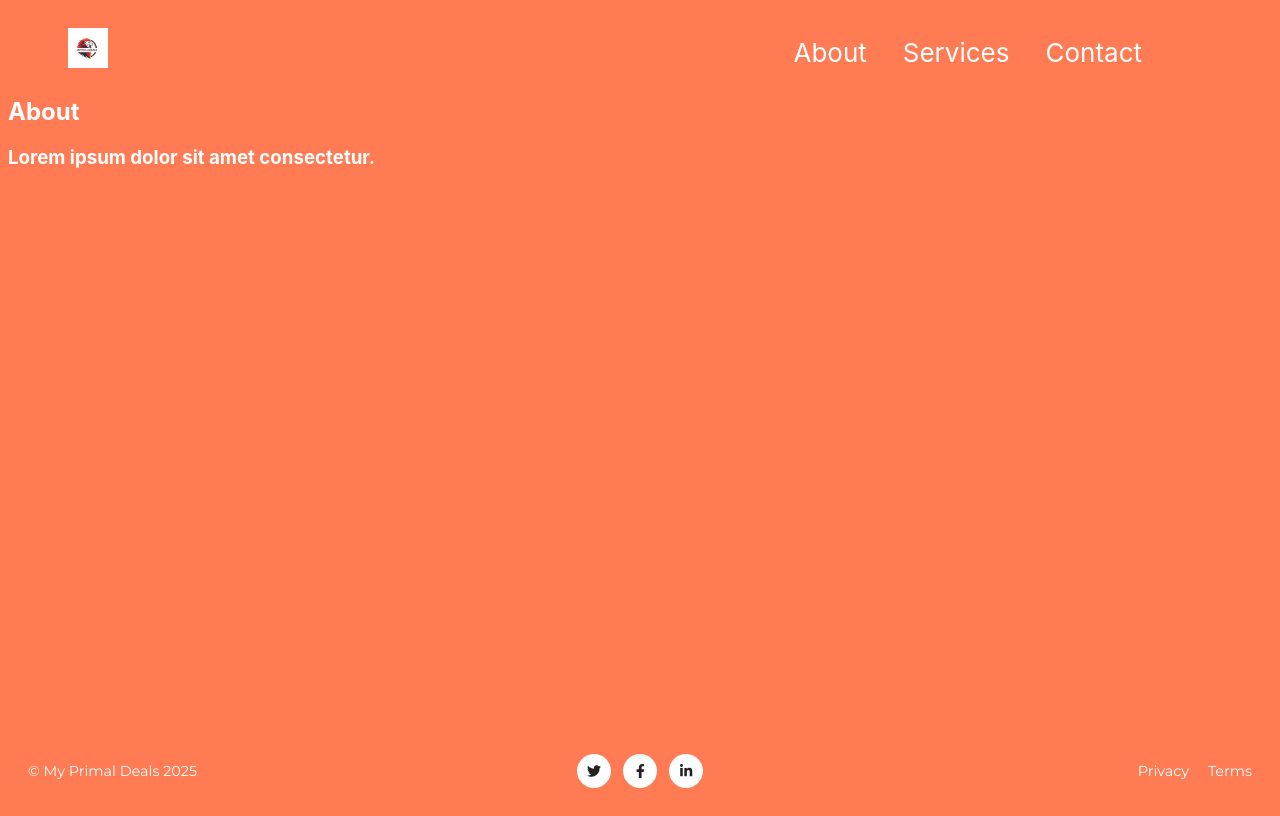
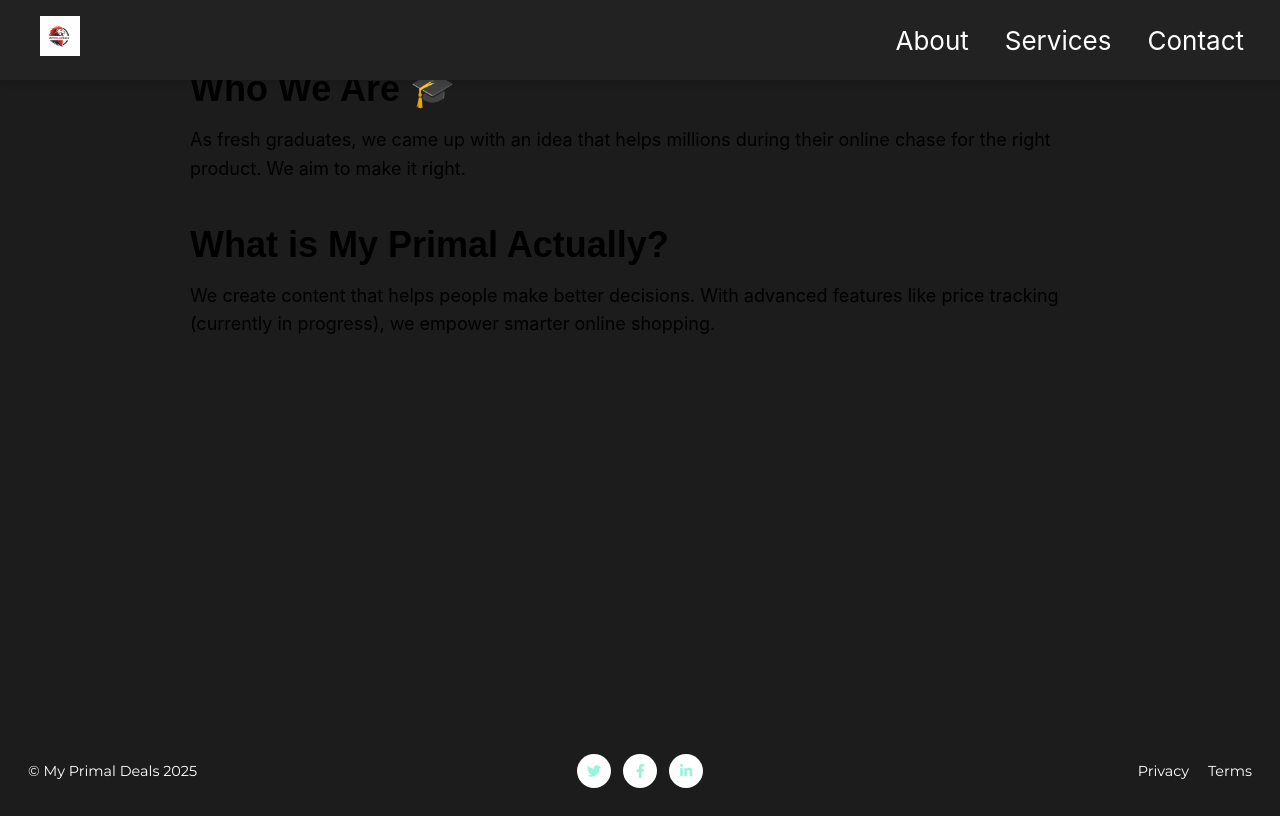
Before and after one commit to RizyyRx/my-primal-deals, a Flask app: page /about in a window 1280 px wide. Run offline with Flask 3, Linux system fonts and the light colour scheme; parts of the project's set-up code (start-up, migrations or seed data) failed here and were passed over; some libraries are stand-ins or nearby versions; some web fonts are replaced.

Commit message:
Added AMP stories, changed theme and added some contents

```diff
--- a/blueprints/home.py
+++ b/blueprints/home.py
@@ -22,3 +22,7 @@ def contact():
 @bp.route('/signup')
 def signup():
    return render_template('_signup.html')
+
+@bp.route('/stories')
+def stories():
+   return render_template('stories.html')
--- /dev/null
+++ b/static/css/about.css
@@ -0,0 +1,24 @@
+.about {
+  padding: 60px 20px;
+  max-width: 900px;
+  margin: 0 auto;
+  font-family: var(--font-family);
+  color: var(--secondary-color);
+}
+
+.about__section {
+  margin-bottom: 40px;
+}
+
+.about__title {
+  font-size: 36px;
+  font-family: var(--font-family-bold);
+  margin-bottom: 16px;
+  color: #000;
+}
+
+.about__text {
+  font-size: 18px;
+  line-height: 1.6;
+  color: #000;
+}
--- a/static/css/base.css
+++ b/static/css/base.css
@@ -7,9 +7,9 @@
   src: url(../fonts/Inter_28pt-Bold.ttf);
 }
 :root {
-  --primary-color: #ff7b54;
-  --secondary-color: #fff;
-  --ternary-color: #000;
+  --primary-color:  #99f2da;
+  --secondary-color:  #1d1c1c;
+  --ternary-color: #ffffff;
   --button-primary-bg-color: var(--secondary-color);
   --button-secondary-bg-color: var(--primary-color);
   --button-primary-text-color: var(--primary-color);
@@ -44,7 +44,7 @@ p, h1 {
 }
 .body--secondary {
   background-color: var(--secondary-color);
-  color: var(--primary-color);
+  color: var(--ternary-color);
 }
 /*Locating the fill in svg using path */
 .body--secondary svg path {
@@ -55,13 +55,24 @@ p, h1 {
 }
 /* header/nav styles **/
 .header {
-  display: grid;
-  grid-template-columns: 1fr 1fr 34px;
-  grid-template-rows: 1fr;
-  grid-template-areas: "logo nav image";
+  display: flex;
+  justify-content: space-between;
   align-items: center;
-  padding: 0 60px;
-  margin-top: 20px;
+  padding: 0 40px; /* horizontal spacing inside header */
+  height: 80px;
+
+  background-color: #111;  /* near black */
+  color: white;
+  width: 100%;
+  position: fixed;
+  top: 0;
+  left: 0;
+  z-index: 1000;
+
+    /* Add shadow */
+  box-shadow: 0 4px 6px rgba(0, 0, 0, 0.1);
+  background-color:  #222222; /* ensure it's not transparent */
+  z-index: 1000;
 }
 
 .header__logo {
@@ -76,11 +87,22 @@ p, h1 {
 .nav__list {
   display: flex;
   flex-wrap: wrap;
+  padding-right: 40px;
 }
 .nav__list--item {
   font-size: 26px;
   margin-inline-end: 36px;
 }
+
+/* Hover effect for nav items */
+.nav__list--item:hover {
+  background-color: var(--primary-color);
+  color: var(--secondary-color);
+  border-radius: 8px;
+  padding: 4px 8px;
+  transition: 0.3s;
+}
+
 /* element styles **/
 .button  {
     border: 4px solid var(--secondary-color);
@@ -90,3 +112,11 @@ p, h1 {
     height: 100px;
     cursor: pointer;
 }
+
+/* Hover effect for primary button */
+.button--primary:hover,
+.button--secondary:hover {
+  background-color: var(--primary-color);
+  color: var(--secondary-color);
+  transition: 0.3s;
+}
--- a/static/css/index.css
+++ b/static/css/index.css
@@ -9,6 +9,7 @@
 .home .main__heading {
   font-size: 128px;
   font-weight: 700;
+  color: var(--primary-color);
 }
 .home .main__subheading {
   font-size: 40px;
--- a/templates/_about.html
+++ b/templates/_about.html
@@ -1,13 +1,19 @@
 {% extends "_master.html" %}
 
 {% block main %}
-<!-- About-->
-  <section id="about">
-    <div class="container">
-      <div class="text-center">
-        <h2 class="section-heading text-uppercase">About</h2>
-        <h3 class="section-subheading text-muted">Lorem ipsum dolor sit amet consectetur.</h3>
-      </div>
-    </div>
+<main class="about">
+  <section class="about__section">
+    <h1 class="about__title">Who We Are 🎓</h1>
+    <p class="about__text">
+      As fresh graduates, we came up with an idea that helps millions during their online chase for the right product. We aim to make it right.
+    </p>
   </section>
-  {% endblock %}
+
+  <section class="about__section">
+    <h1 class="about__title">What is My Primal Actually?</h1>
+    <p class="about__text">
+      We create content that helps people make better decisions. With advanced features like price tracking (currently in progress), we empower smarter online shopping.
+    </p>
+  </section>
+</main>
+{% endblock %}
--- a/templates/_head.html
+++ b/templates/_head.html
@@ -17,4 +17,5 @@
 
   <!-- Core theme CSS (includes Bootstrap) -->
   <link href="{{ url_for('static', filename='css/index.css') }}" rel="stylesheet" />
+  <link href="{{ url_for('static', filename='css/about.css') }}" rel="stylesheet">
 </head>
--- a/templates/_master.html
+++ b/templates/_master.html
@@ -2,7 +2,7 @@
 <html lang="en">
 {% include "_head.html" %}
 
-<body id="page-top" class="d-flex flex-column min-vh-100 body body--primary home">
+<body id="page-top" class="d-flex flex-column min-vh-100 body body--secondary home">
     <div class="page-wrapper">
         <div class="content">
 
```
Also changed, not shown: templates/home.html (+7 -2 lines), templates/stories.html (added, +101 -0 lines), static/img/b1.jpg (added), static/img/b2.jpg (added), static/img/b3.jpg (added), static/img/poster.jpg (added), 1 other file.
